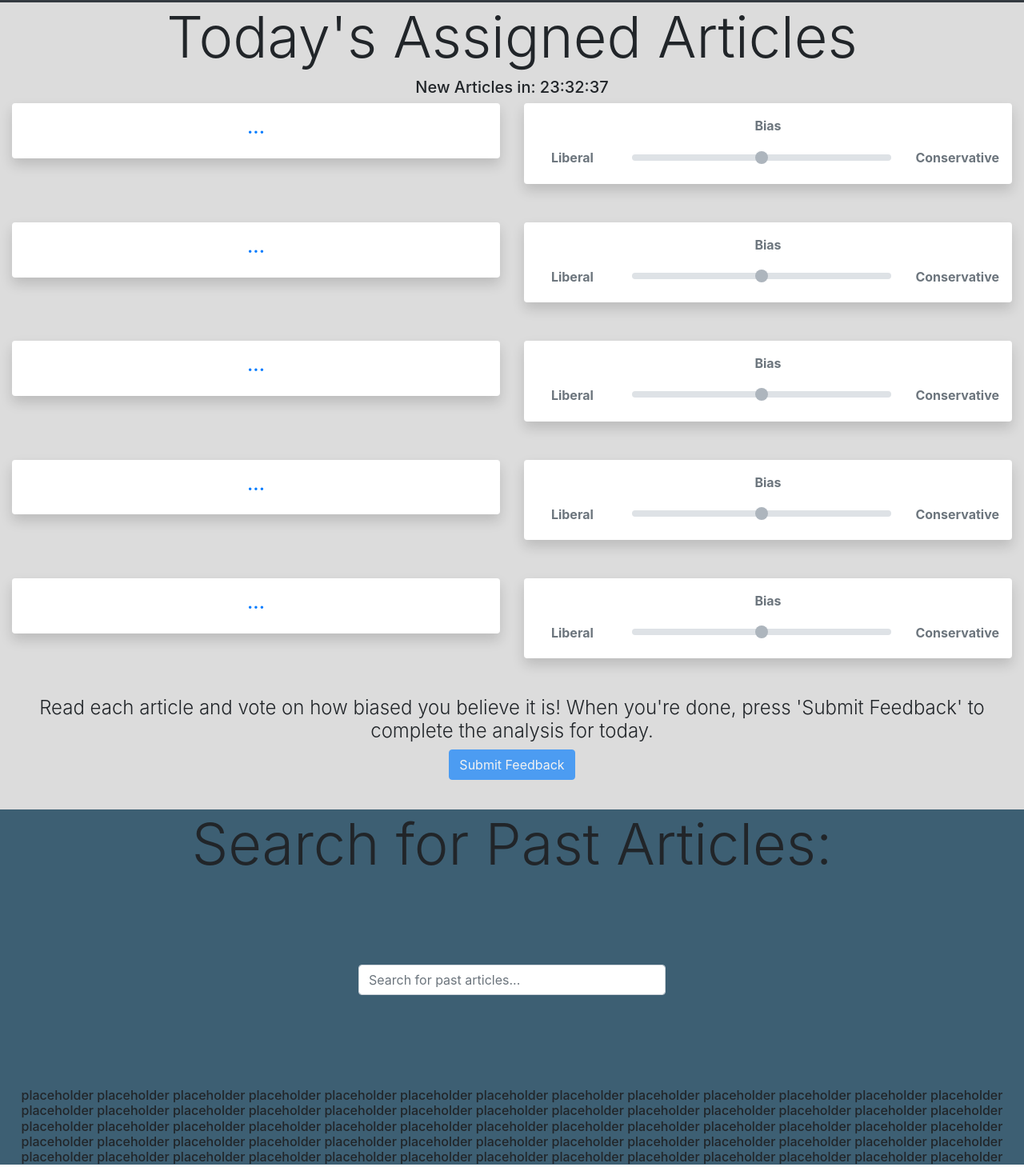
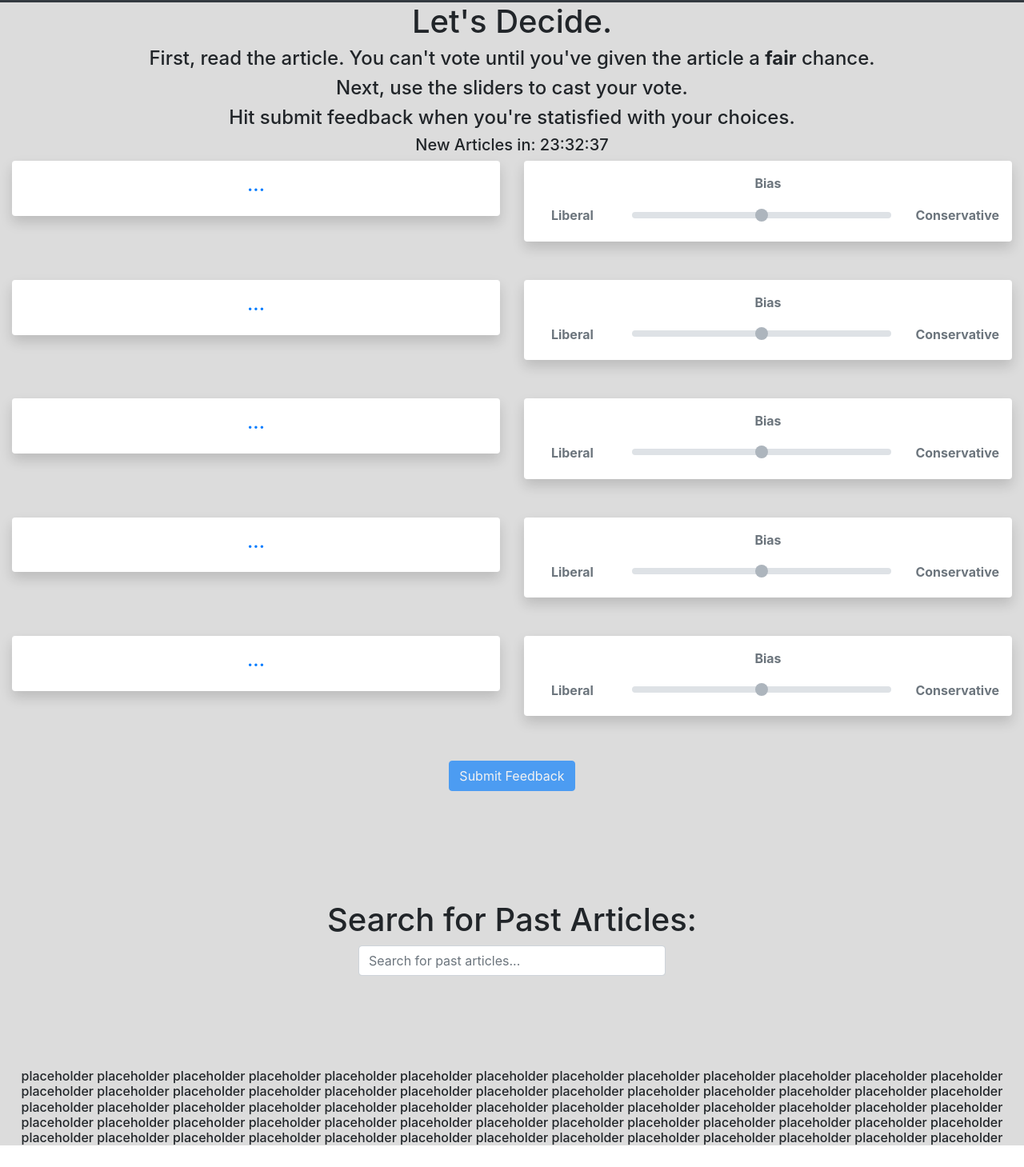
Before and after one commit to rende99/vibeCheck, a plain HTML site: page landing.html in a window 1280 px wide. Shown: the part 53-1512 px from the top of the page at 80% size. Drawn offline with nearby package versions, Linux system fonts and the light colour scheme; no server answers.

Commit message:
small frontend changes

```diff
--- a/landing.html
+++ b/landing.html
@@ -45,10 +45,23 @@
 
         </div>
     </nav>
-    <div class="container-b" id="news">
+
+    <div id="description" class="container-b">
+    </div>
+
+
+
+
+    <div class="container-b" id="news" style"padding-top: 50px">
         <div class="container-fluid align-middle">
-            <h1 class="display-3 text-center">Today's Assigned Articles</h1>
+            <div class="container-fluid align-middle">
+            <h1 class="h1 text-center">Let's Decide.</h1>
+            <h2 class="h4 text-center">First, read the article. You can't vote until you've given the article a <strong>fair</strong> chance.</h2>
+            <h2 class="h4 text-center">Next, use the sliders to cast your vote.</h2>
+            <h2 class="h4 text-center">Hit submit feedback when you're statisfied with your choices. </h2>
             <h5 class="h5 text-center" id="timer"><b>New Articles in:</b> </h5>
+
+            </div>
             <div class="row text-center justify-content-center">
                 <div class="col-sm">
                     <a id="articleLink1" target="_blank" href="http://google.com">
@@ -177,8 +190,7 @@
             </div>
             <div class="row text-center justify-content-center">
                 <div class="col-sm">
-                        <h4 id="instructions" class="text-center font-weight-light"> Read each article and vote on how biased you believe it is! When you're done, press 'Submit Feedback' to
-                                complete the analysis for today.
+                        <h4 id="instructions" class="text-center font-weight-light">
                         </h4>
                         <a class="btn btn-primary disabled" href="#" role="button" id="finishButton">Submit Feedback</a>
                 </div>
@@ -195,10 +207,10 @@
 
     </div>
 
-    <div class="container-a" id="search">
+    <div class="container-b" id="search" style="padding-top: 100px">
         <div class="align-middle justify-content-center">
-            <h1 class="display-3 text-center">Search for Past Articles:</h1>
-            <div class="input-group mb-3 ml-auto mr-auto justify-content-center"style="width:30%; padding-top: 100px; padding-bottom: 100px">
+            <h1 class="h1 text-center">Search for Past Articles:</h1>
+            <div class="input-group mb-3 ml-auto mr-auto justify-content-center"style="width:30%; padding-top: px; padding-bottom: 100px">
                 <input id="searchBar" type="text" class="form-control" placeholder="Search for past articles..." aria-label="Search for past articles..." aria-describedby="basic-addon2">
             </div>
             <div>
```
Also changed, not shown: comp426-backend/package.json (added, +13 -0 lines), signup.html (+8 -6 lines), img/TBDdefinition.png (added), img/TBDdefinition2.png (added), 2 other files.
